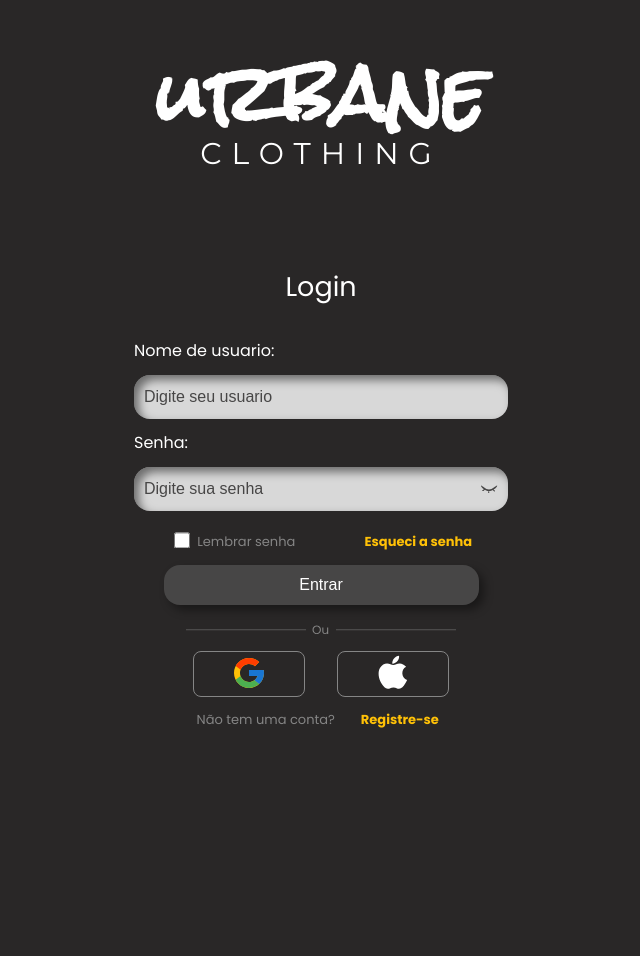
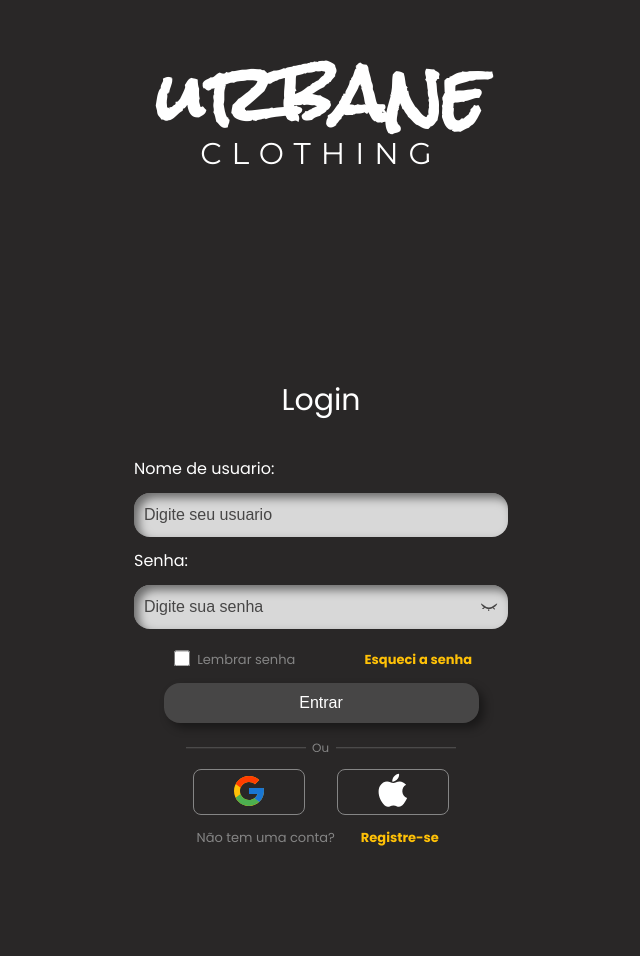
Before and after one commit to Victor-Oliv/Urbane, a PHP site: page / in a window 1280 px wide. Shown: the part 55-1011 px from the top of the page, without its empty margins (319-959 px from the left). Before the commit the page ends 783 px from the top, so only its background shows below. Run offline with PHP 8.4, Linux system fonts and the light colour scheme; some libraries are stand-ins or nearby versions.

Commit message:
Alterações na responsividade

```diff
--- a/Style/main.css
+++ b/Style/index.css
@@ -204,14 +204,14 @@ input:checked + .deslizante:before {
 }
 
 @media screen and (min-width: 820px) {
+  .login__formulario{
+    margin: 7rem;
+  }
+
   .login__formulario-texto {
     display: block;
-    font-size: 27px;
+    font-size: 30px;
     padding-bottom: 1em;
-  }
-
-  .principal__titulo {
-    font-size: 45px;
   }
 
   .principal__logo {
--- a/Style/pagina-inicial.css
+++ b/Style/pagina-inicial.css
@@ -173,7 +173,7 @@
   }
 
 
-  @media screen and (min-width:820px){
+  @media screen and (min-width: 820px){
     .card__texto{
       font-size: 22px;
       font-weight: 300;
--- a/styles.css
+++ b/styles.css
@@ -1,4 +1,4 @@
-@import url(/Style/main.css);
+@import url(/Style/index.css);
 @import url("https://fonts.googleapis.com/css2?family=Montserrat:ital,wght@0,100..900;1,100..900&family=Poppins:ital,wght@0,100;0,200;0,300;0,400;0,500;0,600;0,700;0,800;0,900;1,100;1,200;1,300;1,400;1,500;1,600;1,700;1,800;1,900&display=swap");
 @import url("https://fonts.googleapis.com/css2?family=Rock+Salt&display=swap");
 
```
